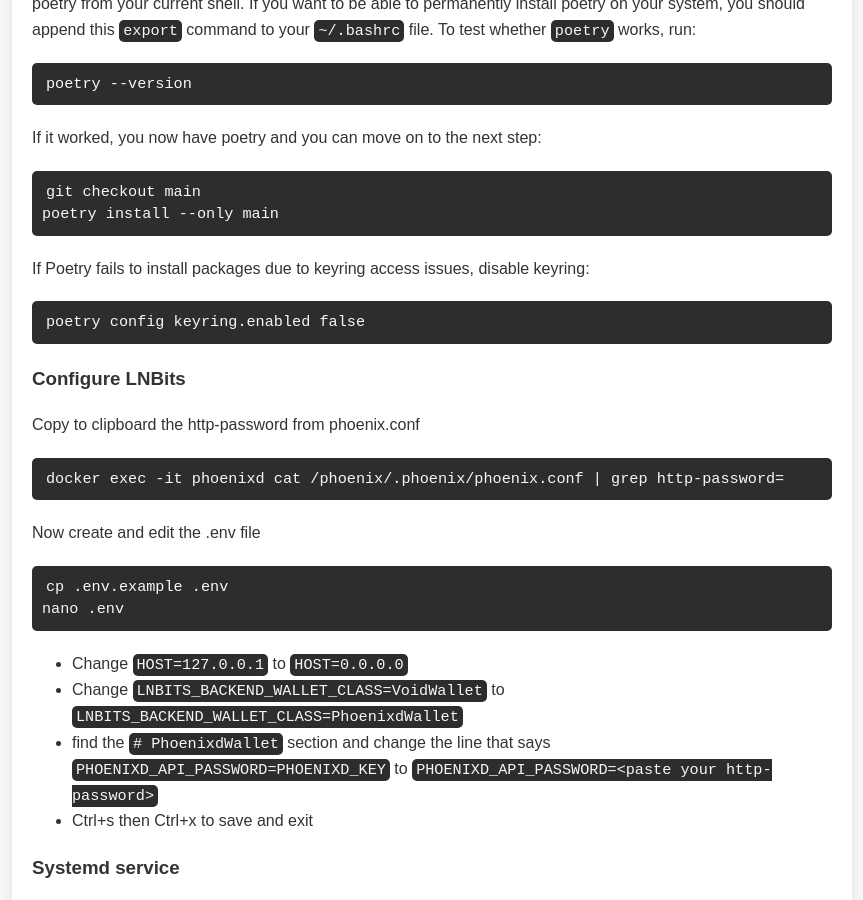
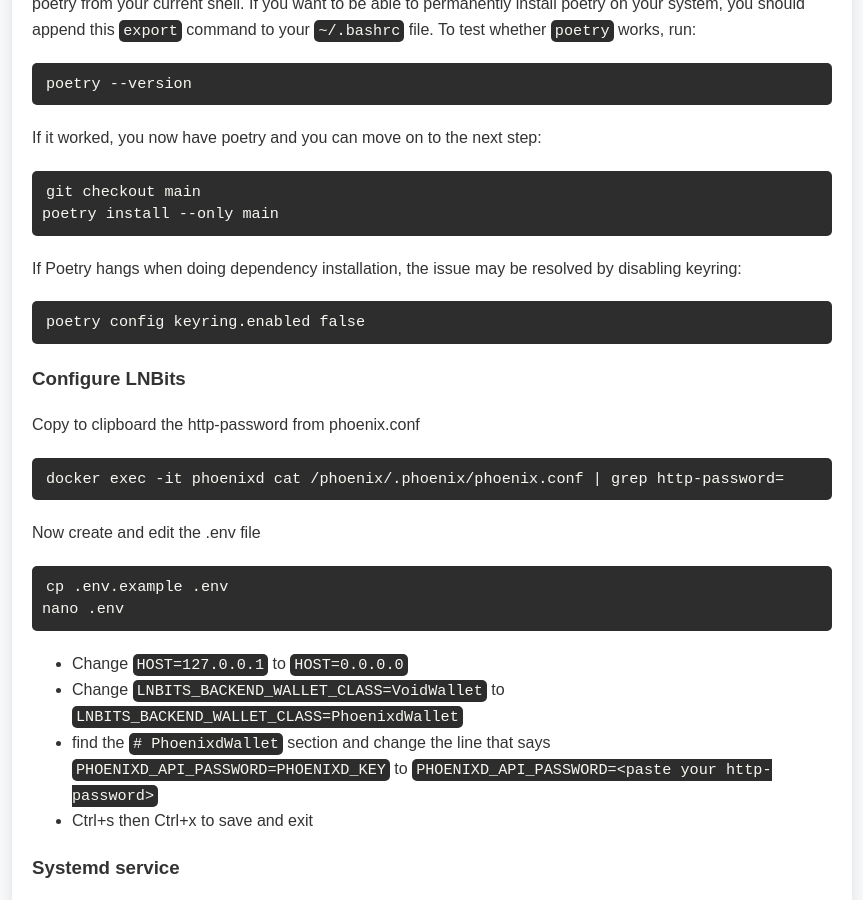
Before and after one commit to chrisguida/tiny-lightning-node-tutorial, a Jekyll site: the page built from _tutorial/04-hub.md, in a window 1280 px wide and 900 px high, scrolled down 726 px. Shown: the whole window, without its empty margins (208-1071 px from the left). Built offline with Jekyll 4.4.1, drawn with Linux system fonts in a browser that asks for light colours.

Commit message:
changed poetry note

````diff
--- a/_tutorial/04-hub.md
+++ b/_tutorial/04-hub.md
@@ -40,7 +40,7 @@
 poetry install --only main
 ```
 
-If Poetry fails to install packages due to keyring access issues, disable keyring:
+If Poetry hangs when doing dependency installation, the issue may be resolved by disabling keyring:
 ```
 poetry config keyring.enabled false
 ```
````
